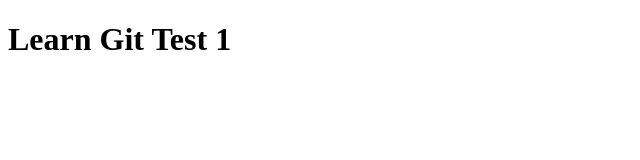
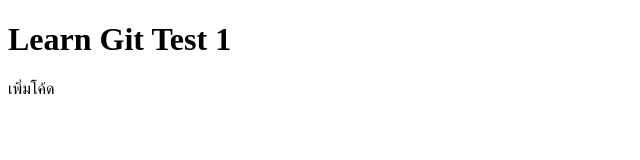
Before and after one commit to S1CKK/Test, a plain HTML site: page index.html in a window 1280 px wide. Shown: the full height of the page, 0-640 px from the left. Drawn offline with Linux system fonts and the light colour scheme.

Commit message:
Add some text

```diff
--- a/index.html
+++ b/index.html
@@ -8,5 +8,6 @@
 </head>
 <body>
     <h1>Learn Git Test 1</h1>
+    <p>เพิ่มโค้ด</p>
 </body>
 </html>
```
